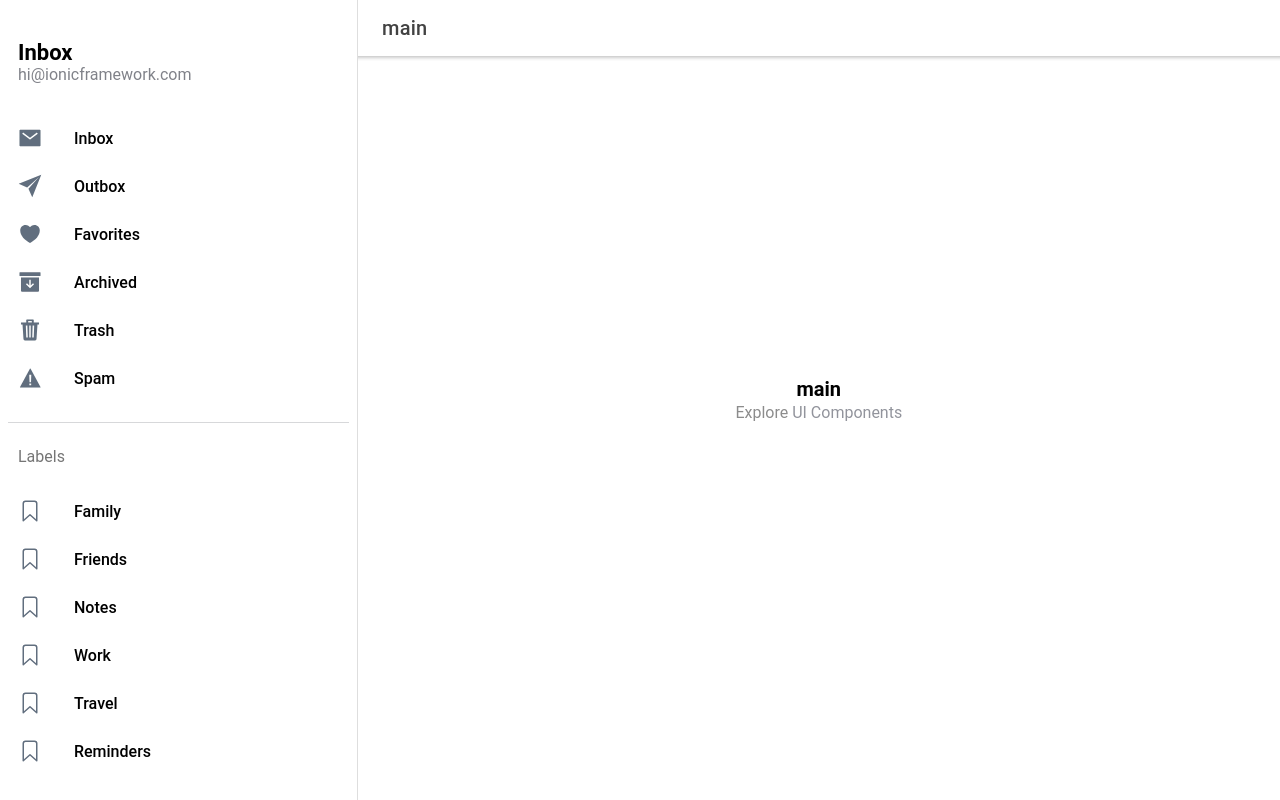
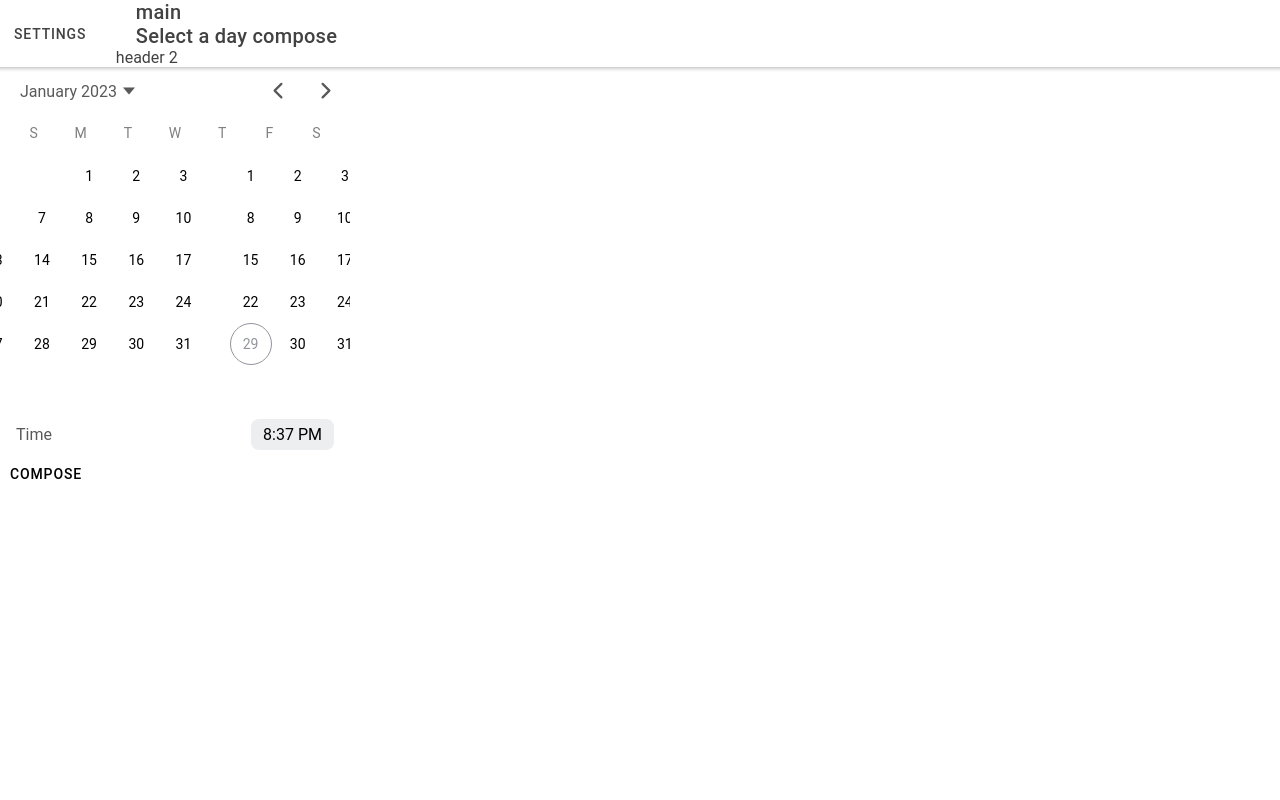
Before and after one commit to LevkoTkach/diary, a React (Create React App) app: page /page/main in a window 1280 px wide. Built offline with nearby package versions, Linux system fonts and the light colour scheme.

Commit message:
criate main page

```diff
--- a/src/App.tsx
+++ b/src/App.tsx
@@ -1,8 +1,8 @@
 import { IonApp, IonRouterOutlet, IonSplitPane, setupIonicReact } from '@ionic/react';
 import { IonReactRouter } from '@ionic/react-router';
 import { Redirect, Route } from 'react-router-dom';
-import Menu from './components/Menu';
 import Page from './pages/Page';
+import TextPage from './pages/TextPage';
 
 /* Core CSS required for Ionic components to work properly */
 import '@ionic/react/css/core.css';
@@ -30,14 +30,14 @@ const App: React.FC = () => {
     <IonApp>
       <IonReactRouter>
         <IonSplitPane contentId="main">
-          <Menu />
           <IonRouterOutlet id="main">
             <Route path="/" exact={true}>
-              <Redirect to="/page/Inbox" />
+              <Redirect to="/page/main" />
             </Route>
             <Route path="/page/:name" exact={true}>
               <Page />
             </Route>
+            <Route path="/text/:date" exact={true} component={TextPage} />
           </IonRouterOutlet>
         </IonSplitPane>
       </IonReactRouter>
--- a/src/pages/Page.tsx
+++ b/src/pages/Page.tsx
@@ -1,4 +1,4 @@
-import { IonButtons, IonContent, IonHeader, IonMenuButton, IonPage, IonTitle, IonToolbar } from '@ionic/react';
+import { IonButton, IonButtons, IonContent, IonDatetime, IonHeader, IonIcon, IonLabel, IonMenuButton, IonNavLink, IonPage, IonSlides, IonTitle, IonToolbar } from '@ionic/react';
 import { useParams } from 'react-router';
 import ExploreContainer from '../components/ExploreContainer';
 import './Page.css';
@@ -12,19 +12,22 @@ const Page: React.FC = () => {
       <IonHeader>
         <IonToolbar>
           <IonButtons slot="start">
-            <IonMenuButton />
+            <IonButton>
+              Settings<IonIcon></IonIcon>
+            </IonButton>
           </IonButtons>
           <IonTitle>{name}</IonTitle>
+          <IonTitle>Select a day compose</IonTitle>
+          <IonLabel>header 2</IonLabel>
         </IonToolbar>
       </IonHeader>
-
       <IonContent fullscreen>
-        <IonHeader collapse="condense">
-          <IonToolbar>
-            <IonTitle size="large">{name}</IonTitle>
-          </IonToolbar>
-        </IonHeader>
-        <ExploreContainer name={name} />
+        <IonButtons>
+          <IonDatetime></IonDatetime>
+        </IonButtons>
+        <IonButtons>
+          <IonButton>compose</IonButton>
+        </IonButtons>
       </IonContent>
     </IonPage>
   );
--- /dev/null
+++ b/src/pages/TextPage.tsx
@@ -0,0 +1,51 @@
+import React from "react";
+import { Component } from "react";
+import { IonButtons, IonContent, IonHeader, IonLabel, IonMenuButton, IonPage, IonTitle, IonToolbar } from "@ionic/react";
+import TextEditor from "../components/TextEditor";
+import { RouteComponentProps } from "react-router";
+
+
+interface AddProps {
+  date: string;
+}
+
+interface AddStates {
+
+}
+
+class TextPage extends Component<RouteComponentProps<AddProps>> {
+
+  render() {
+    console.log(this.props);
+    const save = (newValue: string) => {
+      console.log('save', newValue);
+    }
+
+    const titleDate: string = this.props.match.params.date + ' notaition';
+    const updatedAt = new Date();
+    return (
+      <IonPage>
+        <IonHeader>
+          <IonToolbar>
+            <IonButtons slot="start">
+              <IonMenuButton>
+              </IonMenuButton>
+            </IonButtons>
+            <IonTitle>
+              {titleDate}
+            </IonTitle>
+          </IonToolbar>
+        </IonHeader>
+        <IonContent fullscreen>
+          <IonLabel>{"Last updated " + updatedAt}</IonLabel>
+          <TextEditor
+            value={""}
+            onChange={save}
+          ></TextEditor>
+        </IonContent>
+      </IonPage>
+    );
+  }
+}
+
+export default TextPage;
```
